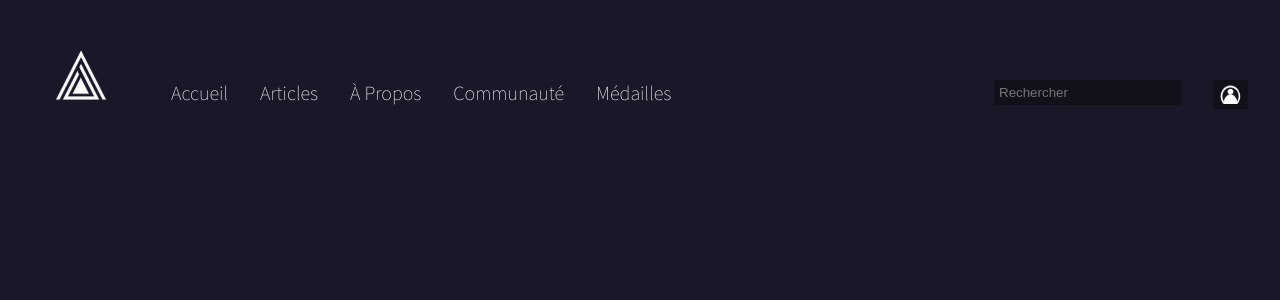
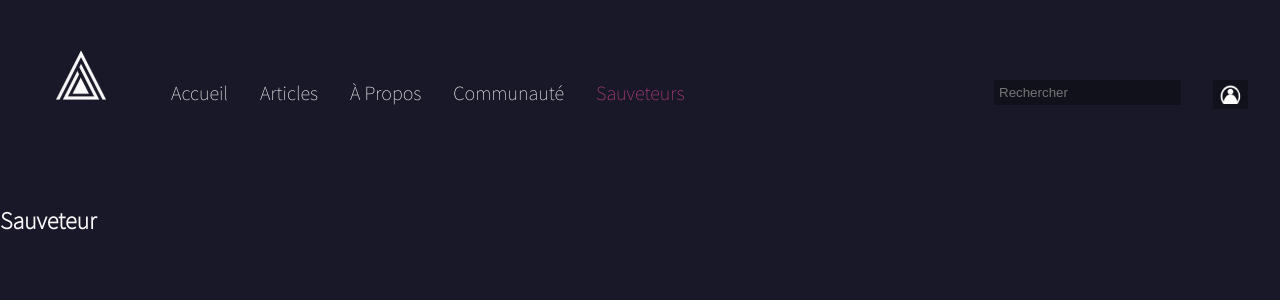
Before and after one commit to Vincent-vst/Sauvetage, a React (Create React App) app in the folder sauvetage-app/: page /Sauveteur in a window 1280 px wide. Shown: the top 300 px of the page. Built offline with nearby package versions, Linux system fonts and the light colour scheme.

Commit message:
Sauveteur à la place de médailles

```diff
--- a/sauvetage-app/src/App.js
+++ b/sauvetage-app/src/App.js
@@ -9,7 +9,7 @@ import Historique from './pages/Historique'
 import { BrowserRouter, Routes, Route } from "react-router-dom";
 import Accueil from './pages/Accueil';
 import Header from './components/Header';
-import Medaille from './pages/Medaille';
+import Sauveteur from './pages/Sauveteur';
 const App = () => {
   return (
     <div className="App">
@@ -20,7 +20,7 @@ const App = () => {
             <Route path="/articles" element={<Articles />} />
             <Route path="/historique" element={<Historique />} />
             <Route path="/apropos" element={<APropos />} />
-            <Route path="/medaille" element={<Medaille />} />
+            <Route path="/Sauveteur" element={<Sauveteur />} />
         </Routes>
         <Footer />
       </BrowserRouter>
--- a/sauvetage-app/src/components/Nav.js
+++ b/sauvetage-app/src/components/Nav.js
@@ -8,7 +8,7 @@ const Nav = () => {
             <NavLink exact to="/Articles" className={({ isActive }) => isActive ? "red" : "blue"}>Articles</NavLink>
             <NavLink exact to="/APropos" className={({ isActive }) => isActive ? "red" : "blue"}>À Propos</NavLink>
             <NavLink exact to="/Communaute" className={({ isActive }) => isActive ? "red" : "blue"}>Communauté</NavLink>
-            <NavLink exact to="/Medaille" className={({ isActive }) => isActive ? "red" : "blue"}>Médailles</NavLink>
+            <NavLink exact to="/Sauveteur" className={({ isActive }) => isActive ? "red" : "blue"}>Sauveteurs</NavLink>
         </div>
     );
 };
--- a/sauvetage-app/src/pages/Medaille.js
+++ /dev/null
@@ -1,11 +0,0 @@
-import React from 'react';
-
-const medaille = () => {
-    return (
-        <div>
-            <h2>Médailles</h2>
-        </div>
-    );
-};
-
-export default medaille;
--- /dev/null
+++ b/sauvetage-app/src/pages/Sauveteur.js
@@ -0,0 +1,11 @@
+import React from 'react';
+
+const Sauveteur = () => {
+    return (
+        <div>
+            <h2>Sauveteur</h2>
+        </div>
+    );
+};
+
+export default Sauveteur;
```
